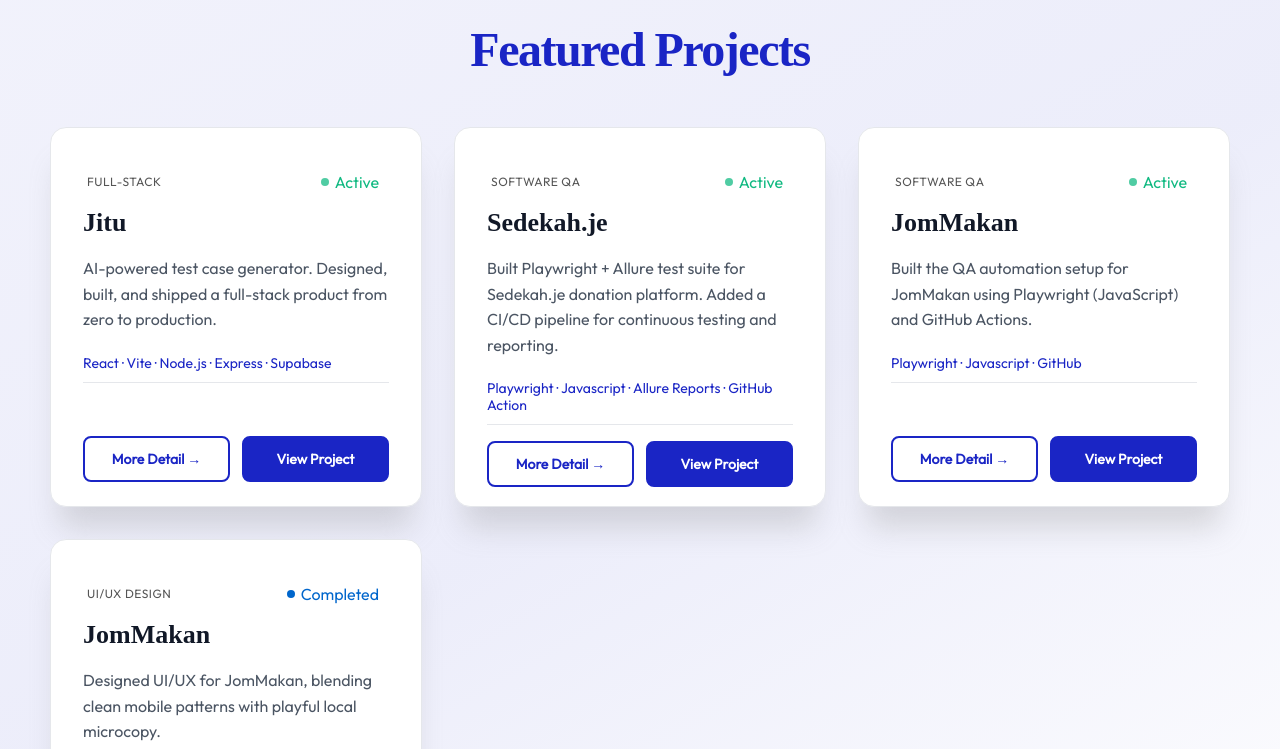
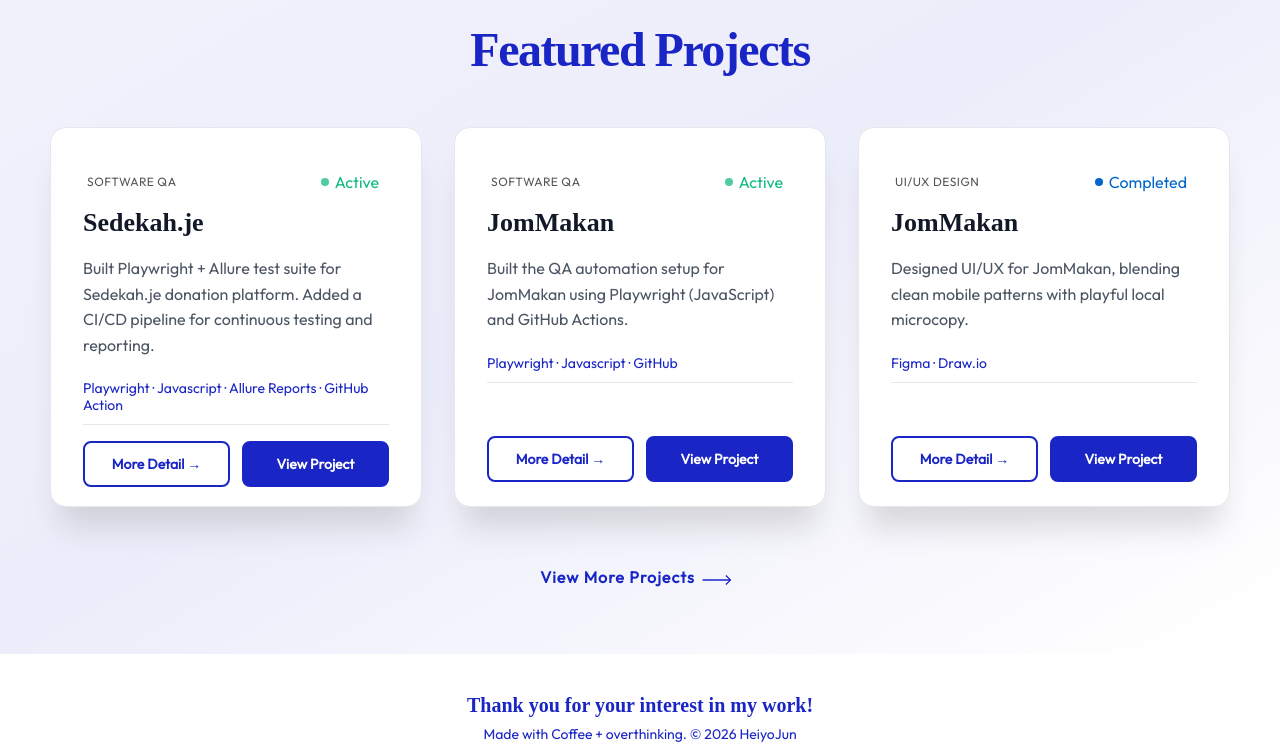
Before and after one commit to aerryasmani/Project25_Portfolio, a website: page index.html in a window 1280 px wide. Shown: the part 2580-3329 px from the top of the page. Drawn offline with Linux system fonts and the light colour scheme; a web font is replaced by a local one.

Commit message:
Remove twitter and change featured project

```diff
--- a/index.html
+++ b/index.html
@@ -325,80 +325,6 @@
 
         <div class="home-projects-grid">
 
-        <!-- Project 0 - Jitu -->
-        <div class="project-card" data-project="jitu">
-            <div class="project-card-inner">
-
-                <!-- FRONT SIDE -->
-                <div class="project-card-front">
-                    <div class="project-content">
-
-                        <div class="project-badges">
-                            <span class="badge type">Full-Stack</span>
-                            <span class="project-status-badge active">
-                                <span class="status-dot"></span>Active
-                            </span>
-                        </div>
-
-                        <h3 class="project-name">Jitu</h3>
-
-                        <p class="project-description">
-                            AI-powered test case generator. Designed, built, and shipped
-                            a full-stack product from zero to production.
-                        </p>
-
-                        <p class="project-tools-text">
-                            React · Vite · Node.js · Express · Supabase
-                        </p>
-
-                        <div class="project-divider"></div>
-
-                        <div class="project-actions">
-                            <button class="project-btn-outline flip-card-btn">
-                                More Detail
-                            </button>
-                            <a href="https://jitu.one"
-                               class="project-btn-filled"
-                               target="_blank">
-                                View Project
-                            </a>
-                        </div>
-
-                    </div>
-                </div>
-
-                <!-- BACK SIDE -->
-                <div class="project-card-back">
-                    <div class="project-badges">
-                        <span class="badge type">Product</span>
-                        <span class="project-status-badge active">
-                            <span class="status-dot"></span>Active
-                        </span>
-                    </div>
-
-                    <div class="back-detail-section">
-                        <span class="back-detail-label">Skills</span>
-                        <div class="back-detail-badges">
-                            <span class="back-detail-badge">Product Design</span>
-                            <span class="back-detail-badge">Full-Stack Development</span>
-                            <span class="back-detail-badge">CI/CD</span>
-                            <span class="back-detail-badge">AI Integration</span>
-                        </div>
-                    </div>
-
-                    <div class="project-actions">
-                        <button class="btn-back-outline flip-card-btn">Back</button>
-                        <a href="https://jitu.one"
-                           class="btn-back-filled"
-                           target="_blank">
-                            Visit jitu.one
-                        </a>
-                    </div>
-                </div>
-
-            </div>
-        </div>
-
         <!-- Project 1 - Sedekah.je -->
         <div class="project-card" data-project="sedekahje">
             <div class="project-card-inner">
@@ -662,11 +588,6 @@
                         <path d="M12 0c-6.626 0-12 5.373-12 12 0 5.302 3.438 9.8 8.207 11.387.599.111.793-.261.793-.577v-2.234c-3.338.726-4.033-1.416-4.033-1.416-.546-1.387-1.333-1.756-1.333-1.756-1.089-.745.083-.729.083-.729 1.205.084 1.839 1.237 1.839 1.237 1.07 1.834 2.807 1.304 3.492.997.107-.775.418-1.305.762-1.604-2.665-.305-5.467-1.334-5.467-5.931 0-1.311.469-2.381 1.236-3.221-.124-.303-.535-1.524.117-3.176 0 0 1.008-.322 3.301 1.23.957-.266 1.983-.399 3.003-.404 1.02.005 2.047.138 3.006.404 2.291-1.552 3.297-1.23 3.297-1.23.653 1.653.242 2.874.118 3.176.77.84 1.235 1.911 1.235 3.221 0 4.609-2.807 5.624-5.479 5.921.43.372.823 1.102.823 2.222v3.293c0 .319.192.694.801.576 4.765-1.589 8.199-6.086 8.199-11.386 0-6.627-5.373-12-12-12z"/>
                     </svg>
                 </a>
-                <a href="https://x.com/Heiy0AstraeaX" class="social-icon" aria-label="Twitter/X">
-                    <svg xmlns="http://www.w3.org/2000/svg" width="18" height="18" viewBox="0 0 24 24" fill="currentColor">
-                        <path d="M18.244 2.25h3.308l-7.227 8.26 8.502 11.24H16.17l-5.214-6.817L4.99 21.75H1.68l7.73-8.835L1.254 2.25H8.08l4.713 6.231zm-1.161 17.52h1.833L7.084 4.126H5.117z"/>
-                    </svg>
-                </a>
             </div>
         </div>
 </footer>
```
Also changed, not shown: about.html (+0 -5 lines), project.html (+0 -5 lines).
